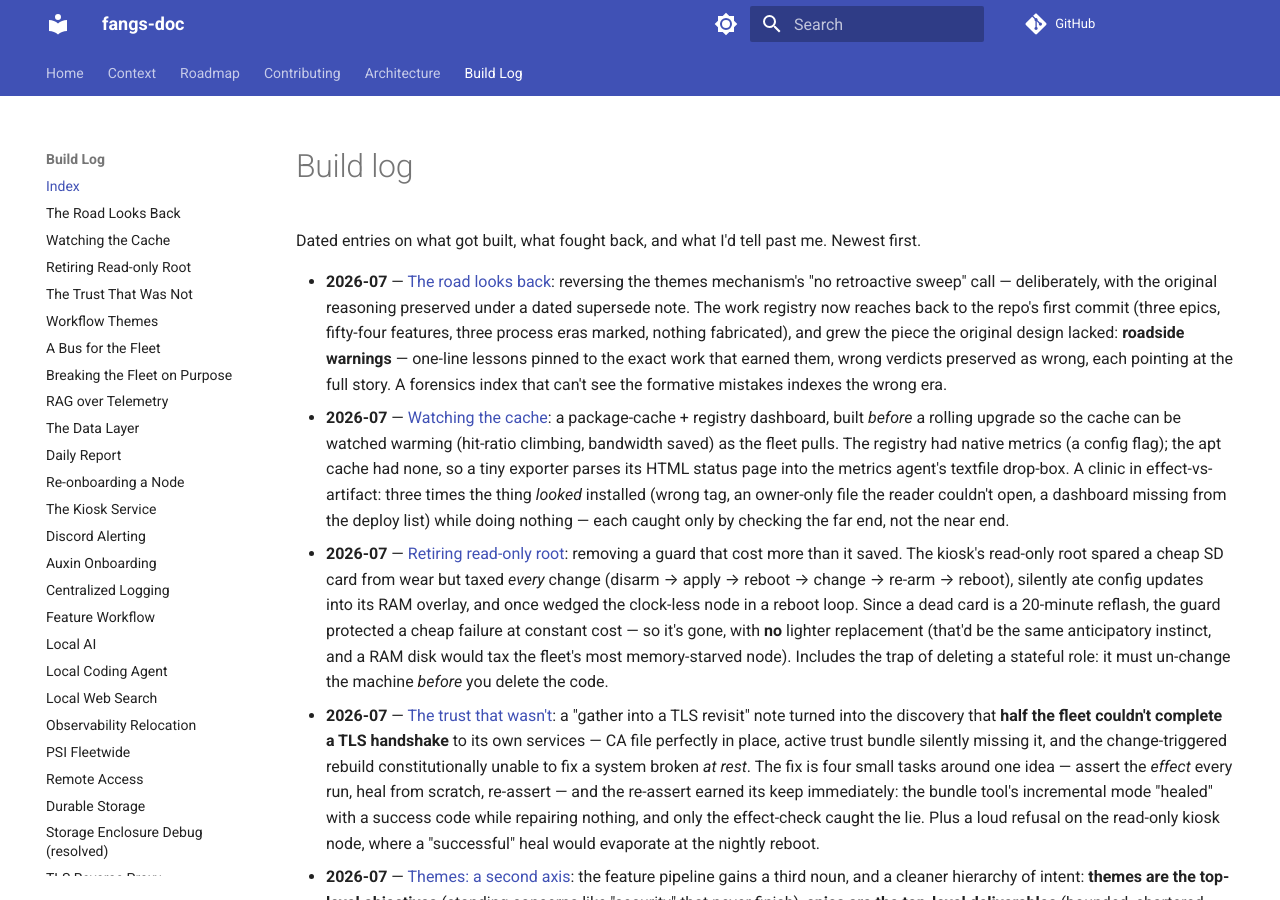
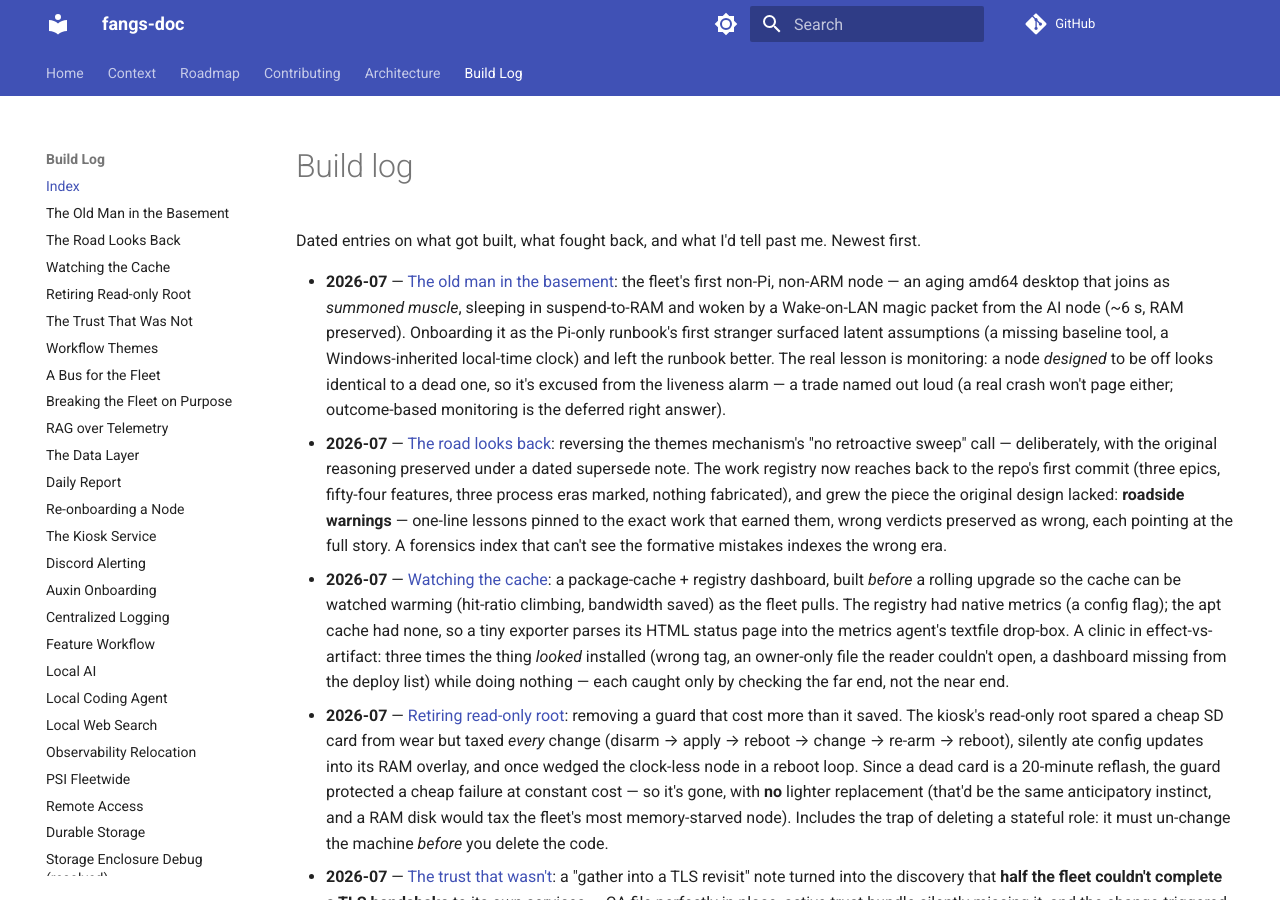
Before and after one commit to Caleb-Wrobel/fangs-doc, an MkDocs documentation site: the page built from docs/log/README.md, in a window 1280 px wide and 900 px high. Built offline with MkDocs 1.6.1 and Material for MkDocs 9.7.7, drawn with Linux system fonts in a browser that asks for light colours; comment, search, counter and statistics services are not loaded.

Commit message:
the basement stirs once / a whisper crosses the dark / the old hand answers
Build-log entry: morel's arc — the fleet's first non-Pi/non-ARM node,
onboarded as the runbook's first stranger, named for a fungus that
fruits when summoned, given WoL wake-work-sleep. Sanitized (names as
labels, no addresses/MACs/secrets). Nav + index wired.

Co-Authored-By: Claude Fable 5 <noreply@anthropic.com>
Claude-Session: https://claude.ai/code/session_017Xj8nLK1JSGynuTYY5S9wD

```diff
--- a/docs/log/README.md
+++ b/docs/log/README.md
@@ -3,6 +3,14 @@
 Dated entries on what got built, what fought back, and what I'd tell past me.
 Newest first.
 
+- **2026-07** — [The old man in the basement](2026-07-morel-wake-work-sleep.md): the fleet's first
+  non-Pi, non-ARM node — an aging amd64 desktop that joins as *summoned muscle*, sleeping in
+  suspend-to-RAM and woken by a Wake-on-LAN magic packet from the AI node (~6 s, RAM preserved).
+  Onboarding it as the Pi-only runbook's first stranger surfaced latent assumptions (a missing
+  baseline tool, a Windows-inherited local-time clock) and left the runbook better. The real lesson
+  is monitoring: a node *designed* to be off looks identical to a dead one, so it's excused from the
+  liveness alarm — a trade named out loud (a real crash won't page either; outcome-based monitoring
+  is the deferred right answer).
 - **2026-07** — [The road looks back](2026-07-registry-retrofit.md): reversing the themes
   mechanism's "no retroactive sweep" call — deliberately, with the original reasoning preserved
   under a dated supersede note. The work registry now reaches back to the repo's first commit
--- a/mkdocs.yml
+++ b/mkdocs.yml
@@ -46,6 +46,7 @@ nav:
       - TLS Proxy: architecture/tls-proxy.md
   - Build Log:
       - Index: log/README.md
+      - The Old Man in the Basement: log/2026-07-morel-wake-work-sleep.md
       - The Road Looks Back: log/2026-07-registry-retrofit.md
       - Watching the Cache: log/2026-07-cache-observability.md
       - Retiring Read-only Root: log/2026-07-readonly-root-retired.md
```
Also changed, not shown: docs/log/2026-07-morel-wake-work-sleep.md (added, +68 -0 lines).
